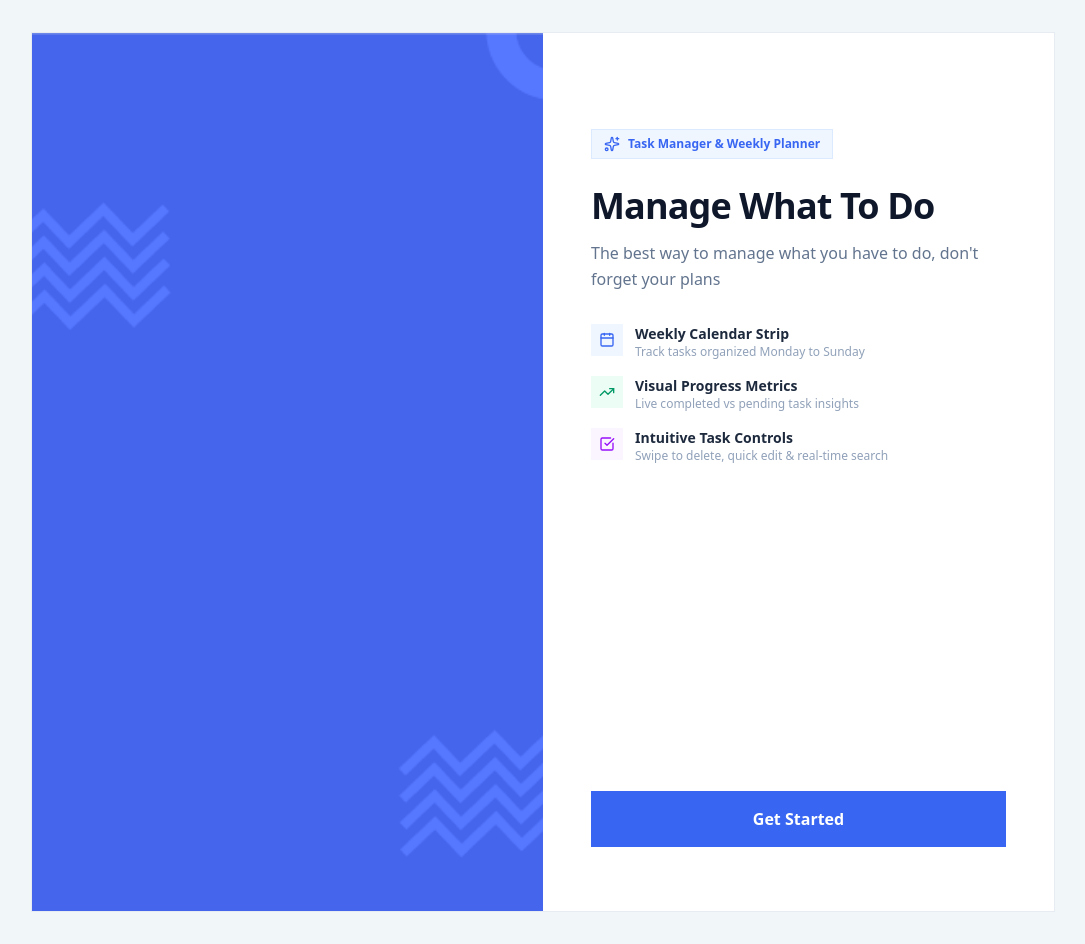
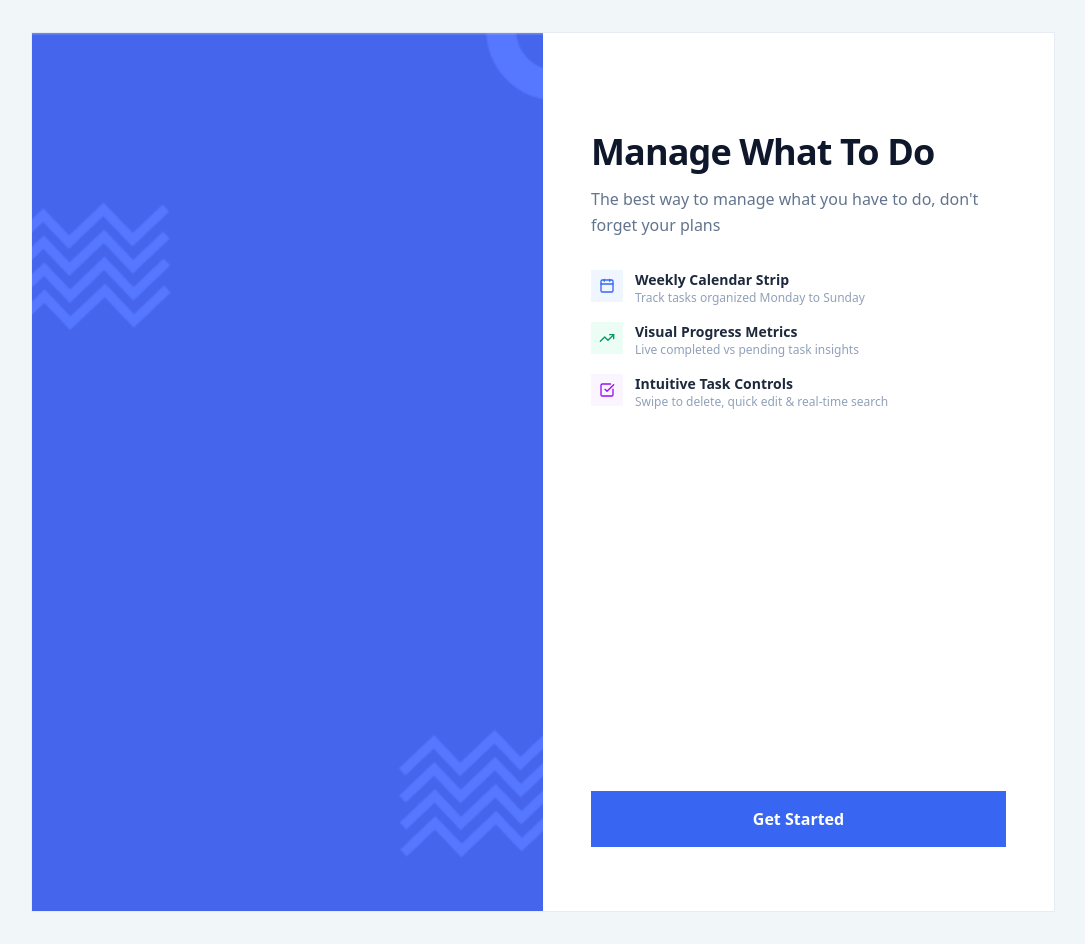
Before and after one commit to abhishekce17/altera-institute-assesment, a React (Vite) app in the folder Frontend/: page / in a window 1280 px wide. Shown: the whole page, without its empty margins (97-1182 px from the left). Built offline with nearby package versions, Linux system fonts and the light colour scheme; no server answers.

Commit message:
fix(ui): remove Task Manager & Weekly Planner badge from onboarding screen

```diff
--- a/Frontend/src/components/onboarding/OnboardingScreen.tsx
+++ b/Frontend/src/components/onboarding/OnboardingScreen.tsx
@@ -1,6 +1,6 @@
 import React from 'react';
 import onboardingBg from '../../assets/onboarding-bg.png';
-import { CheckSquare, Calendar, TrendingUp, Sparkles } from 'lucide-react';
+import { CheckSquare, Calendar, TrendingUp } from 'lucide-react';
 
 interface OnboardingScreenProps {
   onGetStarted: () => void;
@@ -23,12 +23,6 @@ export const OnboardingScreen: React.FC<OnboardingScreenProps> = ({ onGetStarted
       {/* Information and Call-to-Action: Bottom on mobile, Right half on desktop */}
       <div className="flex-1 flex flex-col justify-between px-7 md:px-12 pt-4 md:py-16 pb-8 bg-white">
         <div className="space-y-6 pt-2 md:pt-8 max-w-md">
-          {/* Desktop App Badge */}
-          <div className="hidden md:inline-flex items-center gap-2 px-3 py-1.5 bg-blue-50 border border-blue-100 text-[#3866F2] text-xs font-semibold">
-            <Sparkles className="w-4 h-4" />
-            <span>Task Manager & Weekly Planner</span>
-          </div>
-
           <div className="space-y-3">
             <h1 className="text-3xl md:text-4xl font-extrabold tracking-tight text-slate-900 leading-tight">
               Manage What To Do
```
